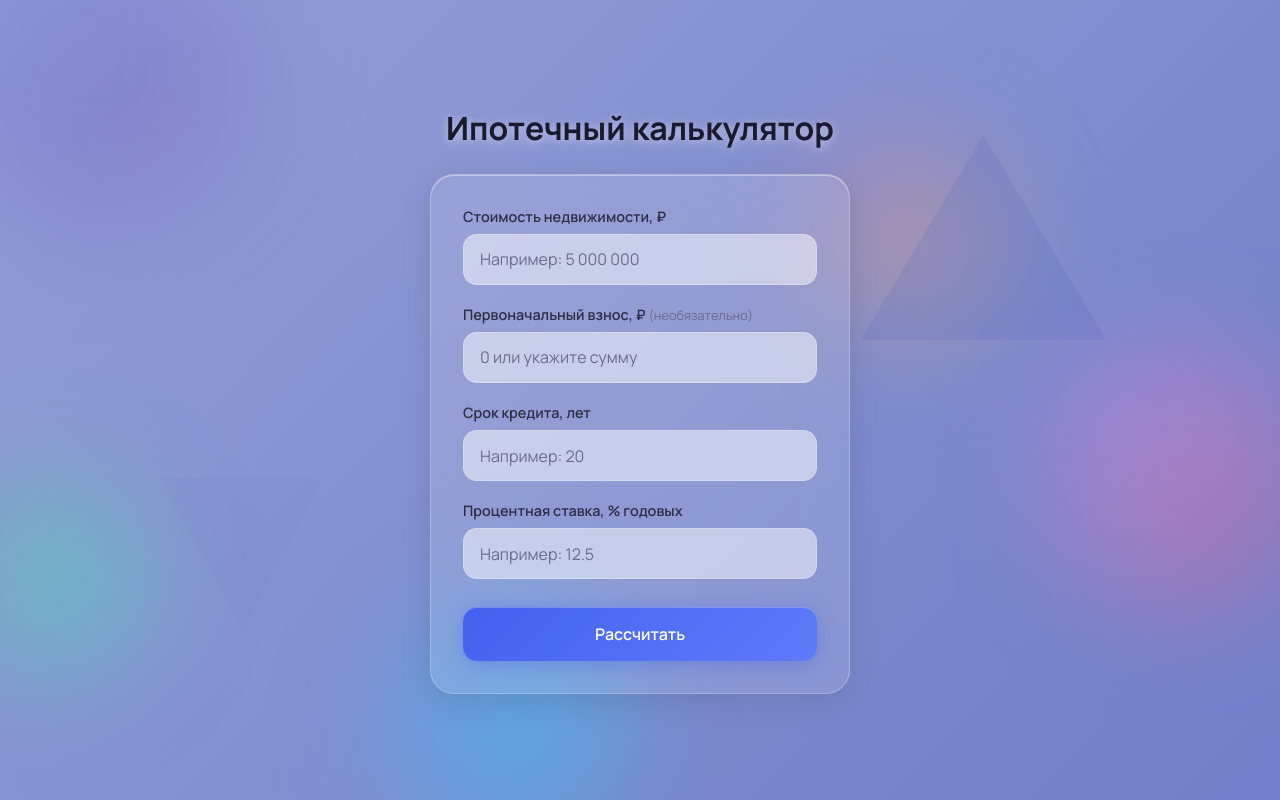
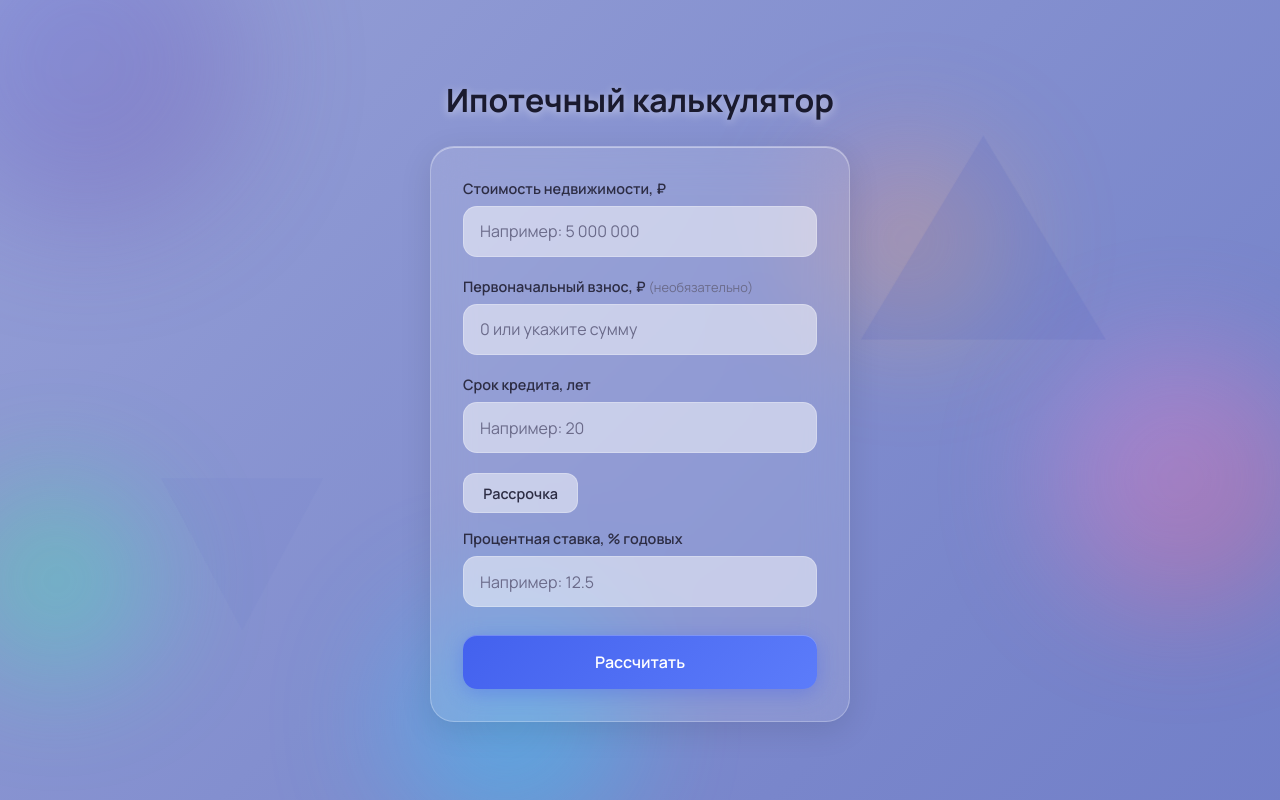
Before and after one commit to HoDzha/mortgage_cursor, a Flask app: page / in a window 1280 px wide. Run offline with Flask 3, Linux system fonts and the light colour scheme.

Commit message:
Добавлена кнопка Рассрочка

```diff
--- a/templates/index.html
+++ b/templates/index.html
@@ -243,6 +243,42 @@
       transform: translateY(0);
     }
 
+    .form-group-toggle {
+      margin-bottom: 1rem;
+    }
+
+    .btn-toggle {
+      padding: 0.6rem 1.2rem;
+      font-family: inherit;
+      font-size: 0.9rem;
+      font-weight: 600;
+      color: var(--text-soft);
+      background: rgba(255, 255, 255, 0.5);
+      border: 1px solid var(--glass-border);
+      border-radius: 12px;
+      cursor: pointer;
+      transition: background 0.2s, color 0.2s, border-color 0.2s;
+    }
+
+    .btn-toggle:hover {
+      background: rgba(255, 255, 255, 0.7);
+      color: var(--text);
+    }
+
+    .btn-toggle.active {
+      background: var(--accent);
+      color: #fff;
+      border-color: var(--accent);
+    }
+
+    #rate-group {
+      transition: opacity 0.2s, margin 0.2s;
+    }
+
+    #rate-group.hidden {
+      display: none;
+    }
+
     /* Блок результата — стекло */
     .result-card {
       margin-top: 1.5rem;
@@ -436,7 +472,10 @@
           <label for="years">Срок кредита, лет</label>
           <input type="number" id="years" name="years" placeholder="Например: 20" min="1" max="50" step="1">
         </div>
-        <div class="form-group">
+        <div class="form-group form-group-toggle">
+          <button type="button" class="btn-toggle" id="btn-installment" aria-pressed="false">Рассрочка</button>
+        </div>
+        <div class="form-group" id="rate-group">
           <label for="rate">Процентная ставка, % годовых</label>
           <input type="number" id="rate" name="rate" placeholder="Например: 12.5" min="0" max="100" step="0.1">
         </div>
@@ -542,6 +581,14 @@
       return parseFloat(el.value.replace(/\s/g, '')) || 0;
     }
 
+    var btnInstallment = document.getElementById('btn-installment');
+    var rateGroup = document.getElementById('rate-group');
+    btnInstallment.addEventListener('click', function () {
+      this.classList.toggle('active');
+      this.setAttribute('aria-pressed', this.classList.contains('active'));
+      rateGroup.classList.toggle('hidden', this.classList.contains('active'));
+    });
+
     document.querySelectorAll('input[data-formatted]').forEach(input => {
       input.addEventListener('input', function() {
         const start = this.selectionStart;
@@ -565,7 +612,8 @@
       const propertyPrice = parseFormatted(document.getElementById('property_price'));
       const initialPayment = parseFormatted(document.getElementById('initial_payment'));
       const years = parseInt(document.getElementById('years').value, 10) || 0;
-      const rate = parseFloat(document.getElementById('rate').value.replace(',', '.')) || 0;
+      const isInstallment = document.getElementById('btn-installment').classList.contains('active');
+      const rate = isInstallment ? 0 : (parseFloat(document.getElementById('rate').value.replace(',', '.')) || 0);
 
       try {
         const res = await fetch('/calculate', {
```
